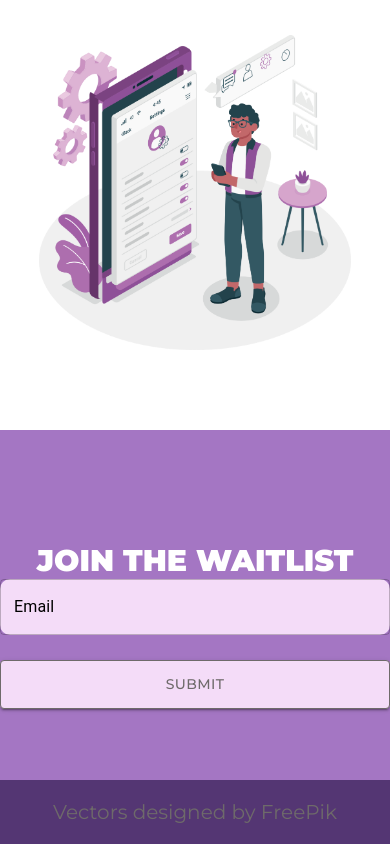
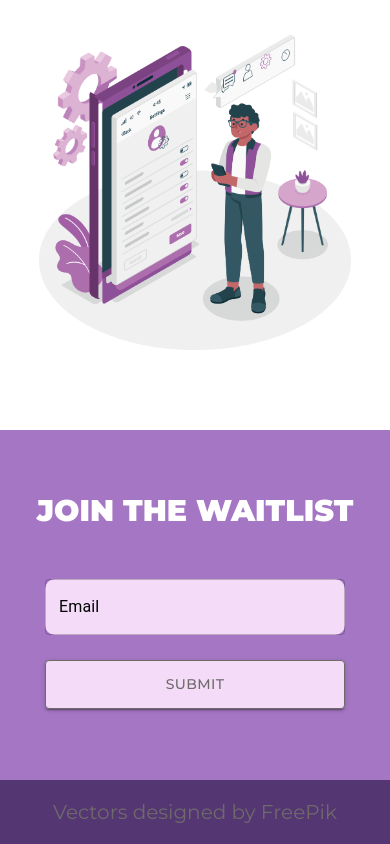
Before and after one commit to DesiRoomy/coming-soon, a React (Create React App) app: page / in a window 390 px wide. Shown: the part 2102-2946 px from the top of the page. Built offline with nearby package versions, Linux system fonts and the light colour scheme.

Commit message:
1. Footer email section updated for mobile 2. removed console.log from handleChange()

```diff
--- a/src/components/Footer/Footer.css
+++ b/src/components/Footer/Footer.css
@@ -49,6 +49,13 @@
 
 
 @media screen and (max-width:768px){
+  .footer-email-block{
+    display: flex;
+    flex-direction: column;
+    justify-content: center;
+    align-items: center;
+    padding: 50px;
+  }
   .footer-email{
     margin-left: 50px;
     width: 100%;
@@ -57,4 +64,5 @@
     font-size: 30px;
   }
 
+
 }
--- a/src/components/Footer/Footer.jsx
+++ b/src/components/Footer/Footer.jsx
@@ -26,7 +26,6 @@ const Footer = () => {
   const handleChange = (e) => {
     const value  = e.target.value;
     setEmail(value);
-    console.log("Email: ", email);
   };
   return(
     <>
@@ -34,7 +33,7 @@ const Footer = () => {
         <div className='footer-main'>
           <div>
             <div className='footer-title'>JOIN THE WAITLIST</div>
-            <div>
+            <div className={'footer-email-block'}>
               <form onSubmit={submitHandler}>
                 <TextField
                     className={"footer-email"}
@@ -48,7 +47,7 @@ const Footer = () => {
                       focused: { style: { color: 'white' } }
                     }}
                 />
-                <Button type="submit" onSubmit={submitHandler} variant="contained" color="primary" style={{marginTop:'25px',width:'100%',background:'#f4dcf8',color:'#6e6a6a',fontFamily:'Montserrat',fontStyle:'normal',border:'1px solid #6e6a6a',lineHeight:'35px',minWidth:'300px'}}>Submit</Button>
+                <Button type="submit" className={'footer-submit'} onSubmit={submitHandler} variant="contained" color="primary" style={{marginTop:'25px',width:'100%',background:'#f4dcf8',color:'#6e6a6a',fontFamily:'Montserrat',fontStyle:'normal',border:'1px solid #6e6a6a',lineHeight:'35px',minWidth:'300px'}}>Submit</Button>
               </form>
             </div>
 
```
